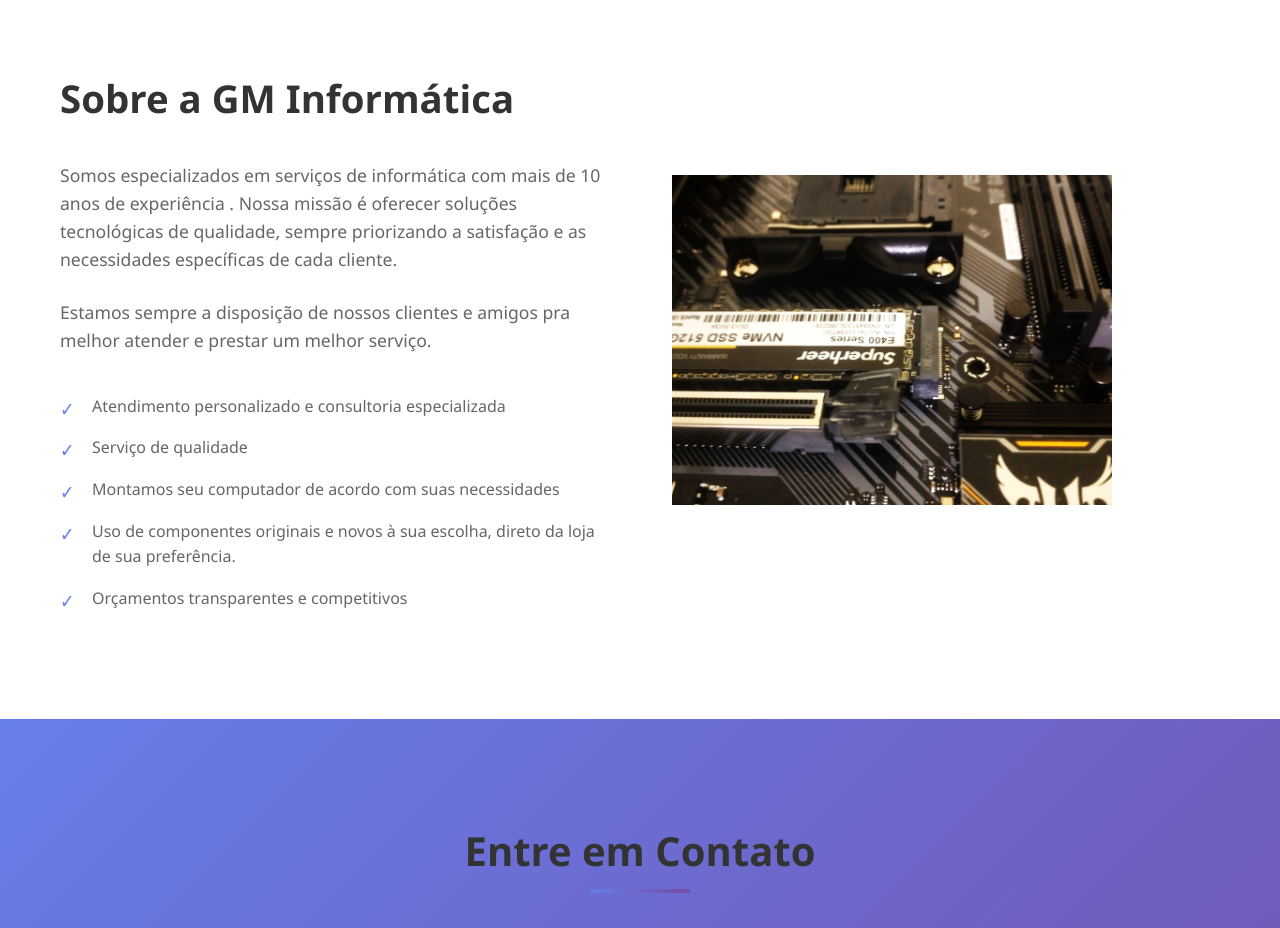
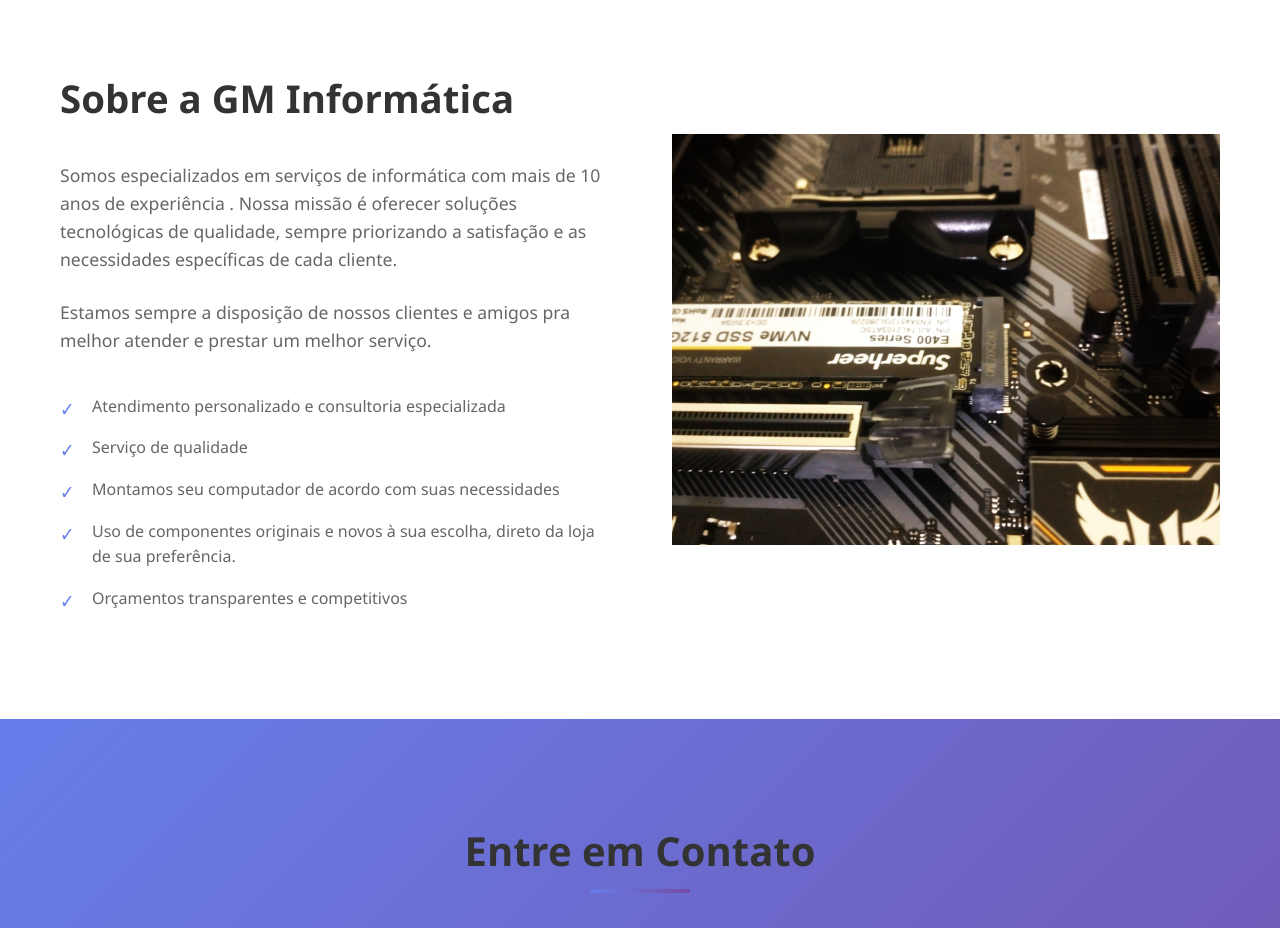
Before and after one commit to melo456/gm-informatica, a plain HTML site: page index.html in a window 1280 px wide. Shown: the part 1560-2488 px from the top of the page. Drawn offline with Linux system fonts and the light colour scheme.

Commit message:
Update index.html

```diff
--- a/index.html
+++ b/index.html
@@ -508,7 +508,9 @@
                 </div>
 
                 <div class="">
-                    <div><img src="IMG_placak.jpg" height="330"></div>
+                    <div>
+                        <img src="IMG_placak.jpg" width="100%">
+                    </div>
                 </div>
             </div>
         </div>
```
